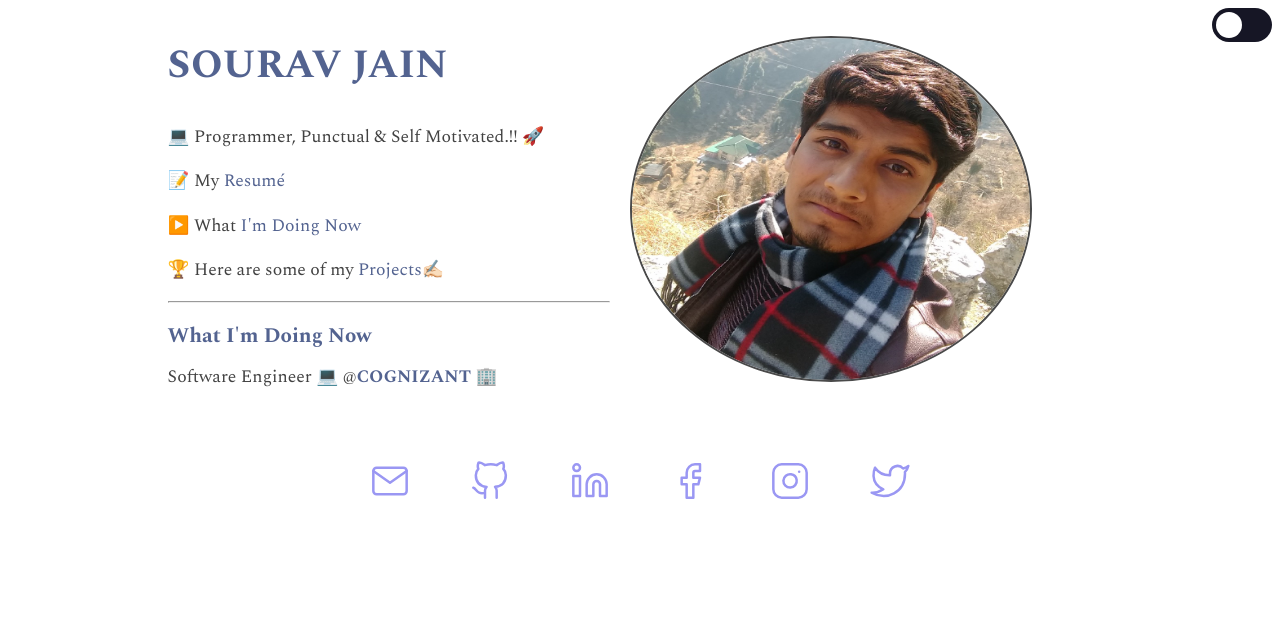
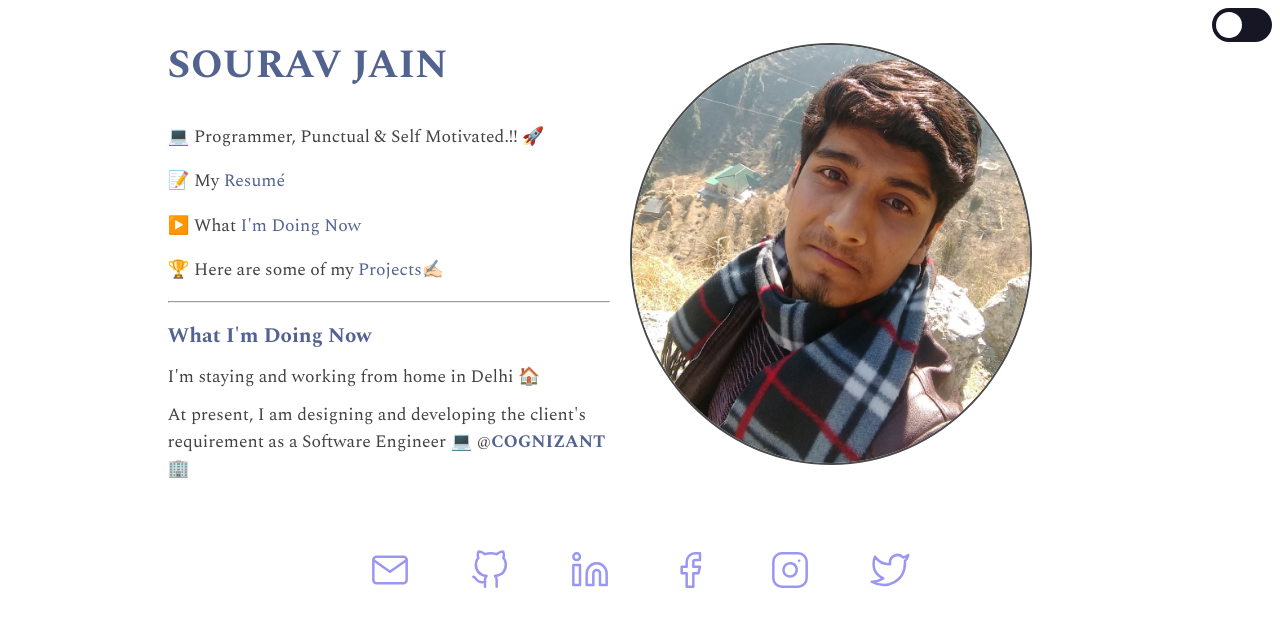
Before and after one commit to thesouravjain/myPortfolio, an Angular app: page /now in a window 1280 px wide. Shown: the top 626 px of the page. Built offline with nearby package versions, Linux system fonts and the light colour scheme.

Commit message:
Update now.component.html

```diff
--- a/src/app/components/now/now.component.html
+++ b/src/app/components/now/now.component.html
@@ -1,6 +1,7 @@
 <div>
     <h2><b>What I'm Doing Now</b></h2>
     <div class="project">
-      <p>Software Engineer 💻 @<b><a href="https://www.cognizant.com/" target="_blank">COGNIZANT</a></b> 🏢</p>
+      <p>I'm staying and working from home in Delhi 🏠 </p>
+      <p>At present, I am designing and developing the client's requirement as a Software Engineer 💻 @<b><a href="https://www.cognizant.com/" target="_blank">COGNIZANT</a></b> 🏢</p>
     </div>
 </div>
```
